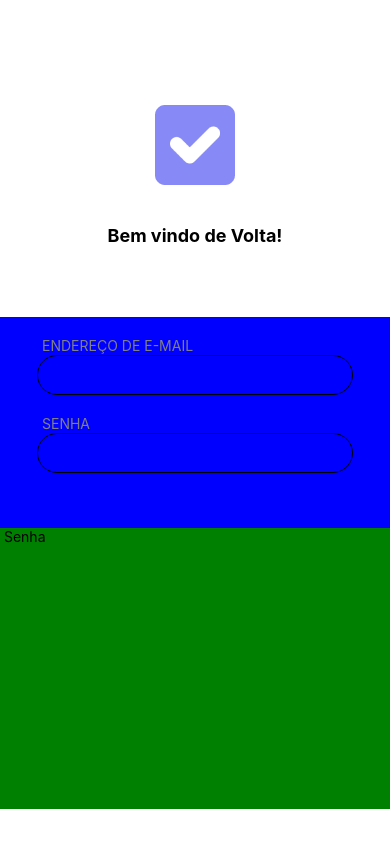
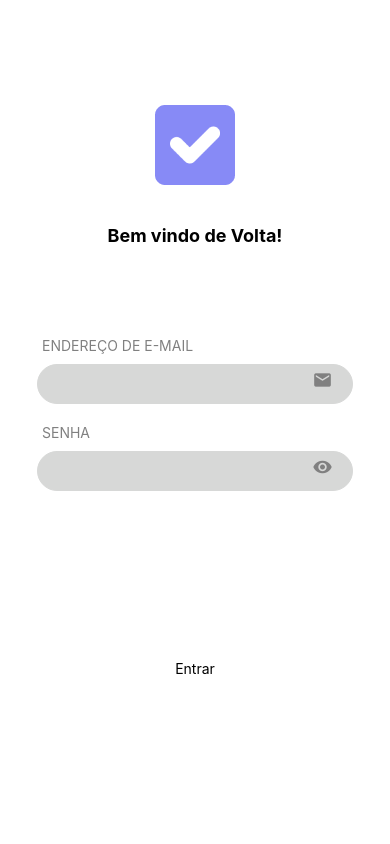
Before and after one commit to jose-kauan-pereira00/todo-native, a React Native app: screen / in a window 390 px wide. Built offline with nearby package versions, Linux system fonts and the light colour scheme.

Commit message:
Update: Loguin

```diff
--- a/package.json
+++ b/package.json
@@ -3,6 +3,9 @@
   "version": "1.0.0",
   "main": "index.ts",
   "dependencies": {
+    "@expo/vector-icons": "^15.0.2",
+    "@react-native-vector-icons/fontawesome-free-solid": "^2.0.0",
+    "@react-native-vector-icons/lucide": "^14.0.0",
     "expo": "~58.0.26",
     "expo-status-bar": "~58.0.5",
     "react": "19.3.0",
--- a/src/pages/login/index.tsx
+++ b/src/pages/login/index.tsx
@@ -1,7 +1,9 @@
 import React from "react";
-import { Image, Text, TextInput, View } from 'react-native';
+import { Image, Text, TextInput, TouchableOpacity, View } from 'react-native';
 import { style } from "./style";
 import Logo from '../../assets/logo.png';
+import MaterialIcons from '@expo/vector-icons/MaterialIcons';
+import { themes } from "../../global/themes";
 
 export default function Login(){
     return (
@@ -22,17 +24,25 @@ export default function Login(){
                 <Text style={style.inputTitle}>ENDEREÇO DE E-MAIL</Text>
                     <View style={style.boxInput}>
                         <TextInput style={style.input}/>
+                        <MaterialIcons name="email"
+                        size={20}
+                        color={themes.colors.gray}/>
                     </View>
 
 
                 <Text style={style.inputTitle}>SENHA</Text>
                  <View style={style.boxInput}>
-                    <TextInput />
-                </View>
+                        <TextInput style={style.input}/>
+                        <MaterialIcons name="remove-red-eye"
+                        size={20}
+                        color={themes.colors.gray}/>
+                    </View>
             </View>
 
             <View style={style.boxBottom}>
-                <Text> Senha</Text>
+                <TouchableOpacity style={style.button}>
+                    <Text>Entrar</Text>
+                </TouchableOpacity>
             </View>
        </View>
     )
--- a/src/pages/login/style.ts
+++ b/src/pages/login/style.ts
@@ -11,7 +11,6 @@ export const style = StyleSheet.create({
     boxTop:{
         width: '100%',
         height: Dimensions.get('window').height/3,
-        backgroundColor: 'white',
         alignItems: 'center',
         justifyContent: 'center'
     },
@@ -19,13 +18,13 @@ export const style = StyleSheet.create({
     boxMiddle:{
         width: '100%',
         height: Dimensions.get('window').height/4,
-        backgroundColor: 'blue',
         paddingHorizontal: 37
     },
     boxBottom:{
         width: '100%',
         height: Dimensions.get('window').height/3,
-        backgroundColor: 'green'
+        alignItems: 'center',
+        justifyContent: 'center'
     },
 
     logo:{
@@ -48,12 +47,21 @@ export const style = StyleSheet.create({
         height: 40,
         borderWidth: 1,
         borderRadius: 40,
-        marginTop:1,
-        flexDirection: 'row'
+        marginTop:10,
+        flexDirection: 'row',
+        alignContent: 'center',
+        paddingTop: 5,
+        paddingHorizontal: 10,
+        backgroundColor:themes.colors.lightGray,
+        borderColor: themes.colors.lightGray
     },
     input:{
         height: '100%',
-        width: '100%'
+        borderRadius: 40,
+        width: '90%'
+    },
+    button:{
+
     }
 }
 
```
Also changed, not shown: 1 other file (tests, documents, lock files or other folders).
